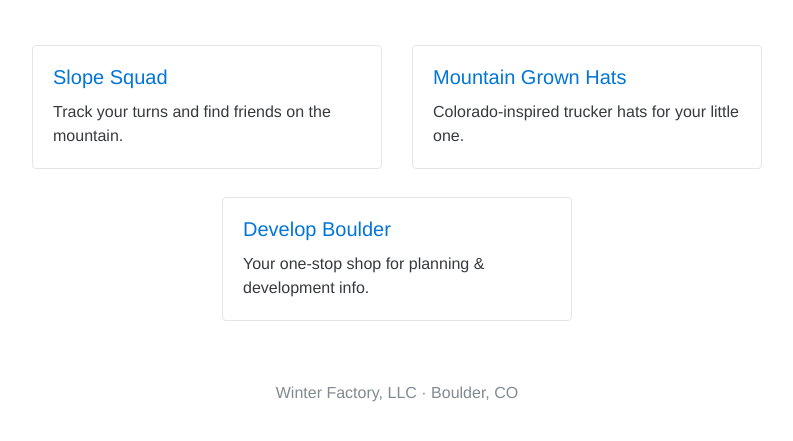
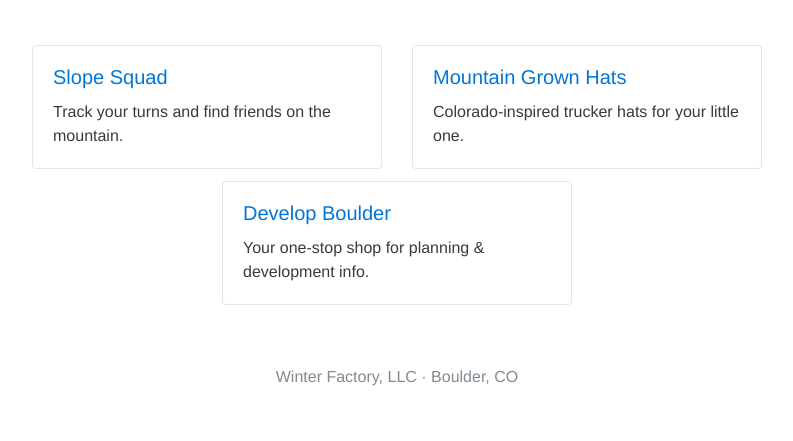
Before and after one commit to rachelv/winterfactory.com, a plain HTML site: page index.html in a window 1280 px wide. Shown: the part 175-616 px from the top of the page, without its empty margins (243-1036 px from the left). Drawn offline with Linux system fonts and the light colour scheme.

Commit message:
padding tweak

```diff
--- a/index.html
+++ b/index.html
@@ -33,7 +33,7 @@
                     </div>
                 </div>
             </div>
-            <div class="row p-t-1">
+            <div class="row">
                 <div class="col-lg-offset-4 col-lg-4 col-sm-6 col-sm-offset-3">
                     <div class="card card-block">
                         <h4 class="card-title"><a href="http://www.developboulder.com">Develop Boulder</a></h4>
```
